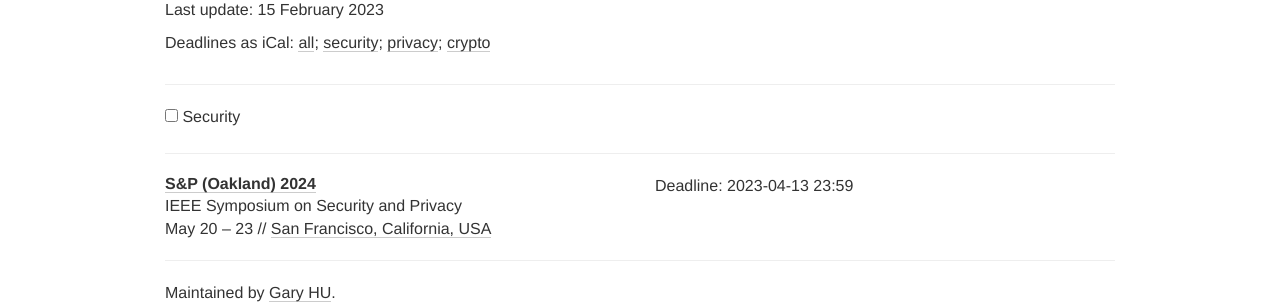
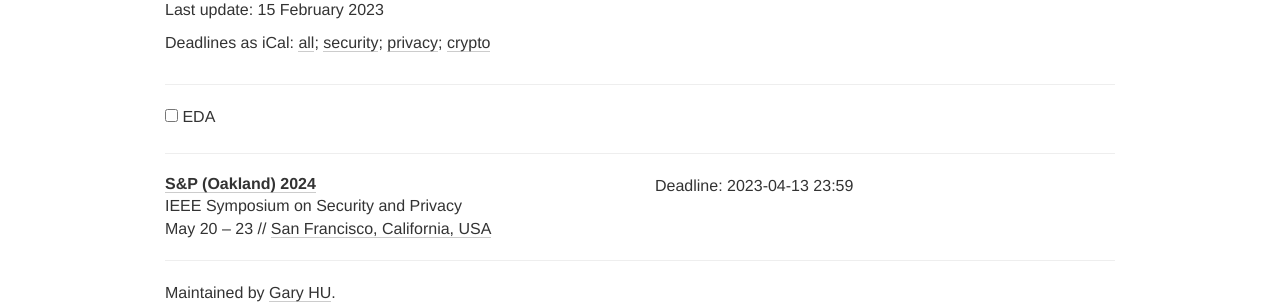
Before and after one commit to Gy-Hu/EDA_FV_conference_deadline, a Jekyll site: the page built from index.html, in a window 1280 px wide. Shown: the part 215-519 px from the top of the page. Built offline with Jekyll 4.4.1, drawn with Linux system fonts in a browser that asks for light colours; nearby versions of some CDN libraries; comment, search, counter and statistics services are not loaded.

Commit message:
change tag

```diff
--- a/_data/conferences.yml
+++ b/_data/conferences.yml
@@ -8,4 +8,4 @@
   link: https://www.ieee-security.org/TC/SP2024
   deadline: ["2023-04-13 23:59"]
   place: San Francisco, California, USA
-  tags: [SEC]
+  tags: [EDA]
--- a/_data/types.yml
+++ b/_data/types.yml
@@ -1,3 +1,3 @@
 ---
-- name: Security
-  tag: SEC
+- name: EDA
+  tag: EDA
```
